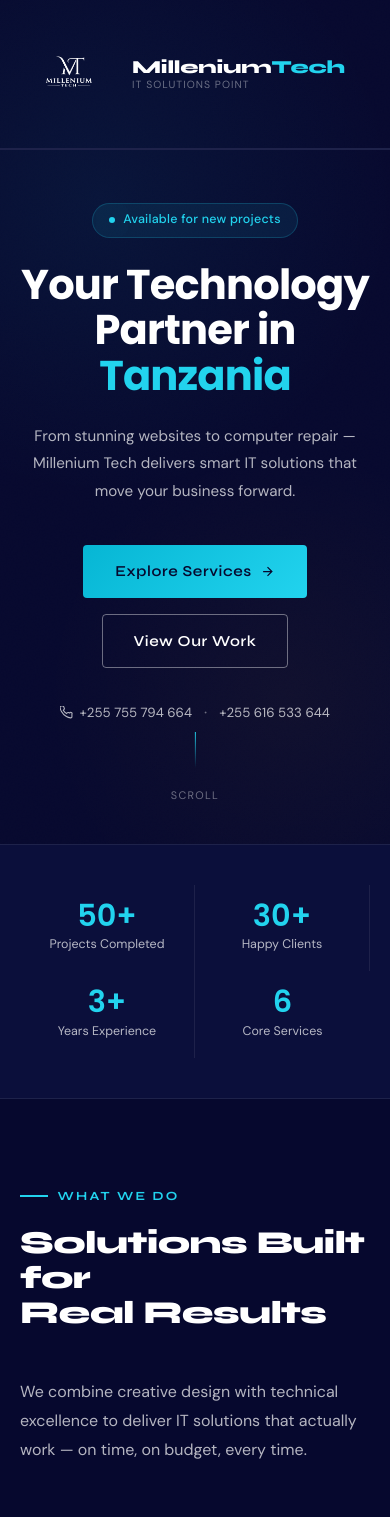
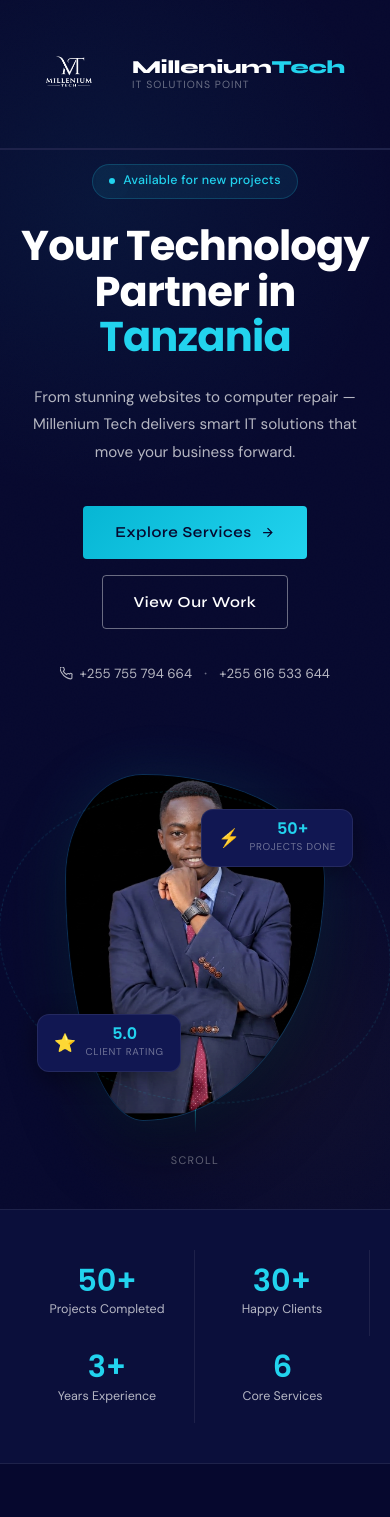
Before and after one commit to charlefurahi/millenium-tech, a Vue app: page / in a window 390 px wide. Shown: the top 1517 px of the page. Built offline with nearby package versions, Linux system fonts and the light colour scheme.

Commit message:
add flex visual

```diff
--- a/src/views/HomeView.vue
+++ b/src/views/HomeView.vue
@@ -673,7 +673,7 @@
   .hero__inner { grid-template-columns: 1fr; text-align: center; }
   .hero__subtitle { max-width: 100%; }
   .hero__actions, .hero__contacts { justify-content: center; }
-  .hero__visual { display: none; }
+  .hero__visual { display: flex; margin-top: 2rem; }
   .services-preview__header { grid-template-columns: 1fr; }
   .why-us__inner { grid-template-columns: 1fr; gap: 3rem; }
 }
```
